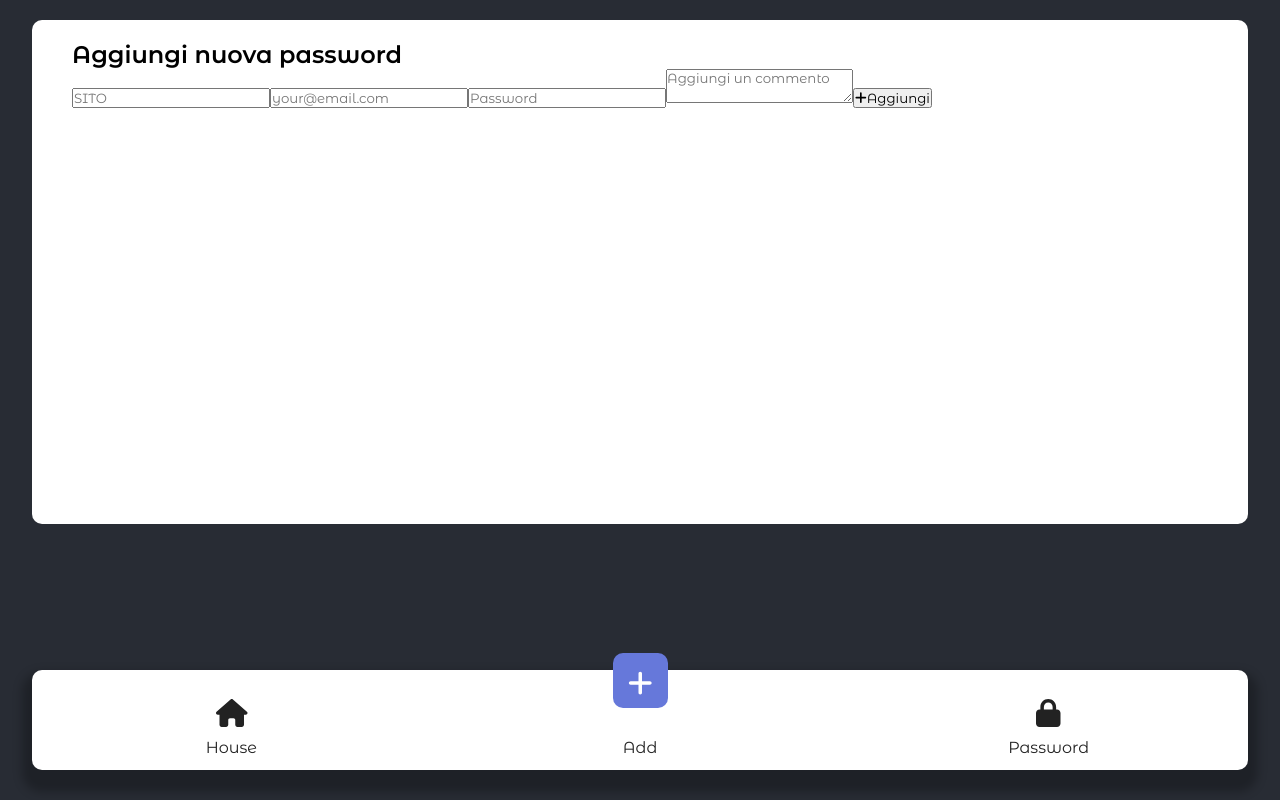
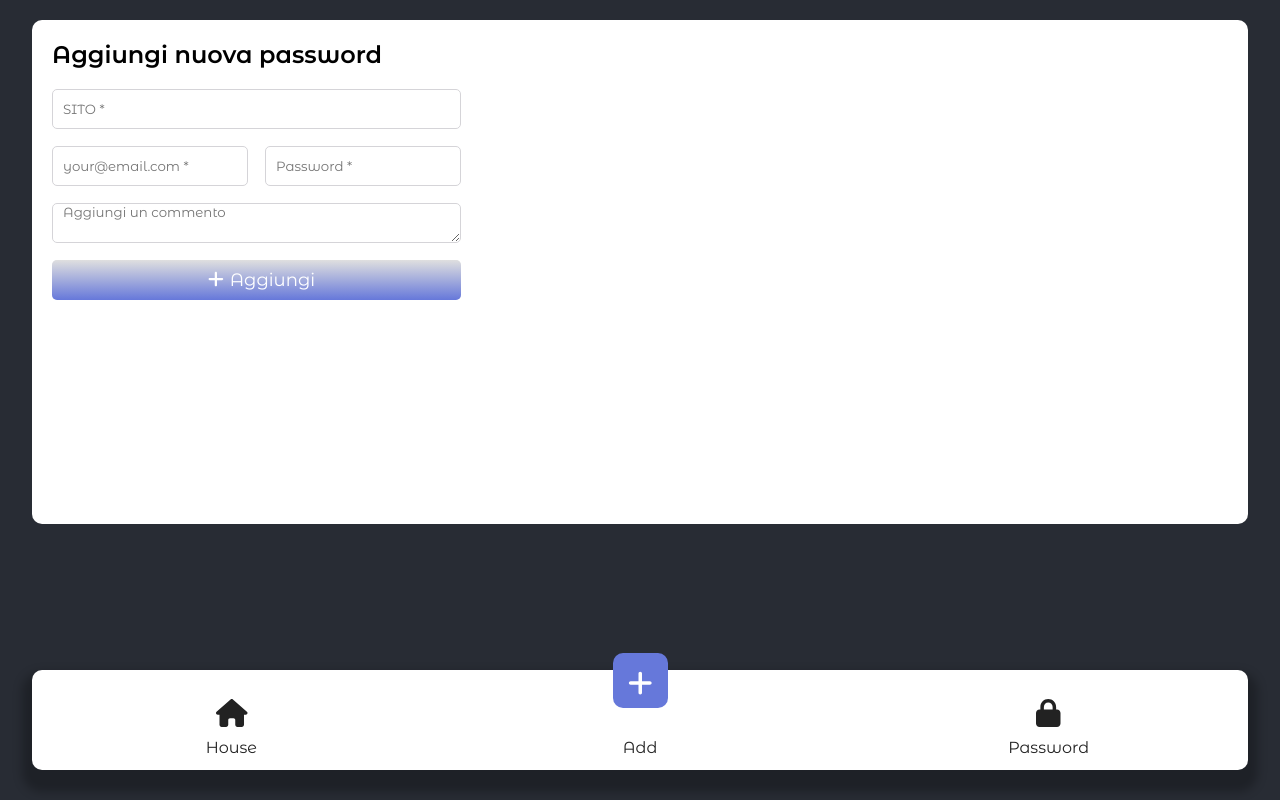
Before and after one commit to lucfumagalli/password-organizer, a React (Create React App) app: page /password-organizer/add in a window 1280 px wide. Built offline with nearby package versions, Linux system fonts and the light colour scheme.

Commit message:
input form created and working great

```diff
--- a/src/App.css
+++ b/src/App.css
@@ -22,7 +22,7 @@ section {
   background: #fff;
   height: 63vh;
   border-radius: 10px;
-  padding: 20px 40px;
+  padding: 20px;
   margin: 20px 0px;
   display: flex;
   justify-content: flex-start;
--- a/src/App.js
+++ b/src/App.js
@@ -7,7 +7,7 @@ import { Home } from './pages/home';
 
 import { library } from '@fortawesome/fontawesome-svg-core'
 import { faHouse, faLock, faPlus } from "@fortawesome/free-solid-svg-icons"
-import Form from './pages/form';
+import Form from './pages/form2';
 library.add(faPlus,faHouse,faLock)
 
 function App() {
--- /dev/null
+++ b/src/component/form/form.js
@@ -0,0 +1,84 @@
+import "./style.css"
+import React from "react"
+import { FontAwesomeIcon } from "@fortawesome/react-fontawesome"
+
+
+export default function Form(){
+    const [formData, setFormData] = React.useState({
+        site: "",
+        email: "",
+        password: "",
+        description: "",
+        username: false
+    })
+
+    function handleChange(event) {
+        const {name, value, type, checked} = event.target
+        setFormData(prevFormData => {
+            return {
+                ...prevFormData,
+                [name]: type === "checkbox" ? checked : value
+            }
+        })
+    }
+
+    function isEmpty(str) {
+        return (!str || str.length === 0 );
+    }
+
+    function handleSubmit(event){
+        event.preventDefault()
+        console.log(formData)
+        if(isEmpty(formData.site)||isEmpty(formData.email)||isEmpty(formData.password)){
+            document.new_password.site.border = "#c43838"
+            document.getElementById("input-error").style.display = "inline-grid"
+        }else{
+            // window.location.reload()
+        }
+    }
+
+    return (
+        <div id="form">
+            <form name="new_password" onSubmit={handleSubmit}>
+                <input
+                type="text"
+                placeholder="SITO *"
+                name="site"
+                onChange={handleChange}
+                value={formData.site}
+                className="item-site"
+                />
+                <input
+                type="email"
+                placeholder="your@email.com *"
+                name="email"
+                onChange={handleChange}
+                value={formData.email}
+                className="item-email"
+                />
+                <input
+                type="password"
+                placeholder="Password *"
+                name="password"
+                onChange={handleChange}
+                value={formData.password}
+                className="item-password"
+                />
+                <textarea
+                placeholder="Aggiungi un commento"
+                name="description"
+                onChange={handleChange}
+                value={formData.description}
+                className="item-description"
+                />
+                <button className="item-submit">
+                <FontAwesomeIcon icon="fa-solid fa-plus"/>
+                Aggiungi
+                </button>
+                <div id="input-error">
+                    &#10060; Compila correttamente tutti i campi!!!
+                </div>
+            </form>
+        </div>
+    );
+}
--- /dev/null
+++ b/src/component/form/style.css
@@ -0,0 +1,72 @@
+input,textarea,button{
+    border-radius: 5px;
+    border: 1px solid #D5D4D8;
+    text-indent: 10px;
+}
+
+.item-site{
+    grid-area: site;
+}
+
+.item-email{
+    grid-area: email;
+}
+
+.item-password{
+    grid-area: password;
+}
+
+.item-description{
+    grid-area: description;
+}
+
+.item-submit{
+    grid-area: submit;
+    border:0px;
+    cursor: pointer;
+    color: white;
+    font-size: 18px;
+    position: relative;
+    z-index: 1; /* matters! */
+    overflow: hidden;
+}
+.item-submit svg{
+    margin-right: 6px;
+}
+
+.item-submit::before {
+    content: "";
+    position: absolute;
+    top: 0;
+    left: 0;
+    width: 100%;
+    height: 200%;
+    background: linear-gradient(180deg, rgba(223,223,223,1) 0%, rgba(102,120,218,1) 50%);
+    transition: transform 0.4s;
+    z-index: -1;
+}
+.item-submit:hover::before {
+    transform: translateY(-50%);
+}
+
+#input-error{
+    border:2px solid #c43838;
+    border-radius:5px;
+    grid-area: error;
+    padding: 10px;
+    display: none;
+}
+
+form{
+    display: grid;
+    gap:17px;
+    margin:20px 0;
+    grid-template-columns: 1fr 1fr;
+    grid-template-rows: 40px 40px 40px 40px auto;
+    grid-template-areas:
+        "site site"
+        "email password"
+        "description description"
+        "submit submit"
+        "error error";
+}
--- a/src/component/navbar/style.css
+++ b/src/component/navbar/style.css
@@ -1,6 +1,5 @@
 nav {
   width: 100%;
-  min-height: 100vh;
   display: flex;
   flex-flow: row wrap;
   align-content: center;
--- a/src/pages/add.js
+++ b/src/pages/add.js
@@ -1,62 +1,12 @@
 import React from "react"
 import { FontAwesomeIcon } from "@fortawesome/react-fontawesome"
+import Form from "../component/form/form";
 
 export default function Add(){
-  const [formData, setFormData] = React.useState({
-    site: "",
-    email: "",
-    password: "",
-    description: "",
-    username: false
-  })
-  console.log(formData.favColor)
-
-  function handleChange(event) {
-    const {name, value, type, checked} = event.target
-    setFormData(prevFormData => {
-        return {
-            ...prevFormData,
-            [name]: type === "checkbox" ? checked : value
-        }
-    })
-  }
-
   return (
     <div id="add-password">
       <h2>Aggiungi nuova password</h2>
-      <div>
-        <input
-          type="text"
-          placeholder="SITO"
-          name="site"
-          onChange={handleChange}
-          value={formData.site}
-        />
-        <input
-          type="text"
-          placeholder="your@email.com"
-          name="email"
-          onChange={handleChange}
-          value={formData.email}
-        />
-        <input
-          type="text"
-          placeholder="Password"
-          name="password"
-          onChange={handleChange}
-          value={formData.password}
-        />
-        <textarea
-          placeholder="Aggiungi un commento"
-          name="description"
-          onChange={handleChange}
-          value={formData.description}
-        />
-        <button>
-          <FontAwesomeIcon icon="fa-solid fa-plus"/>
-          Aggiungi
-        </button>
-      </div>
+      <Form/>
     </div>
   );
 }
```
Also changed, not shown: src/pages/form2.js (renamed from src/pages/form.js).
